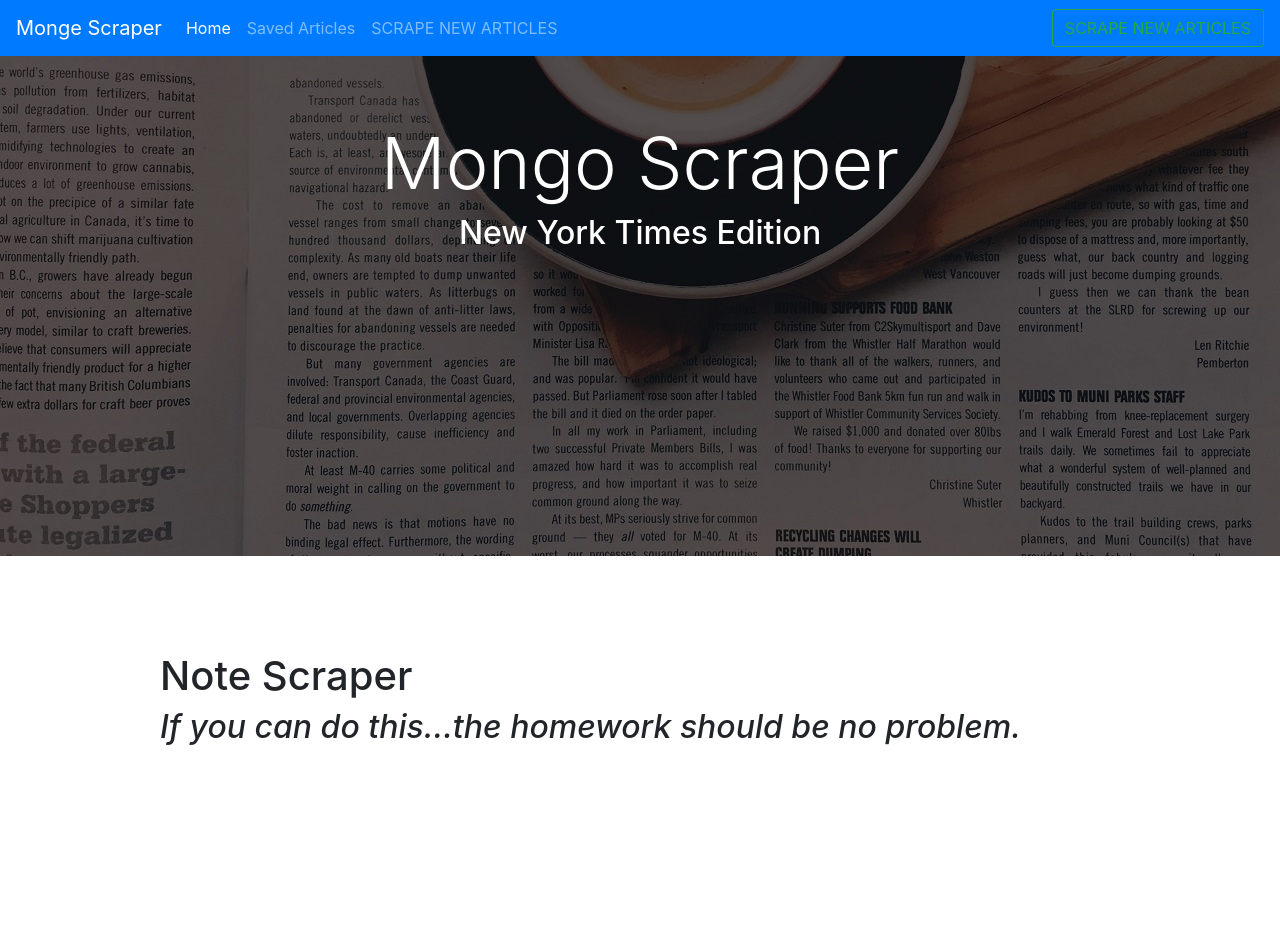
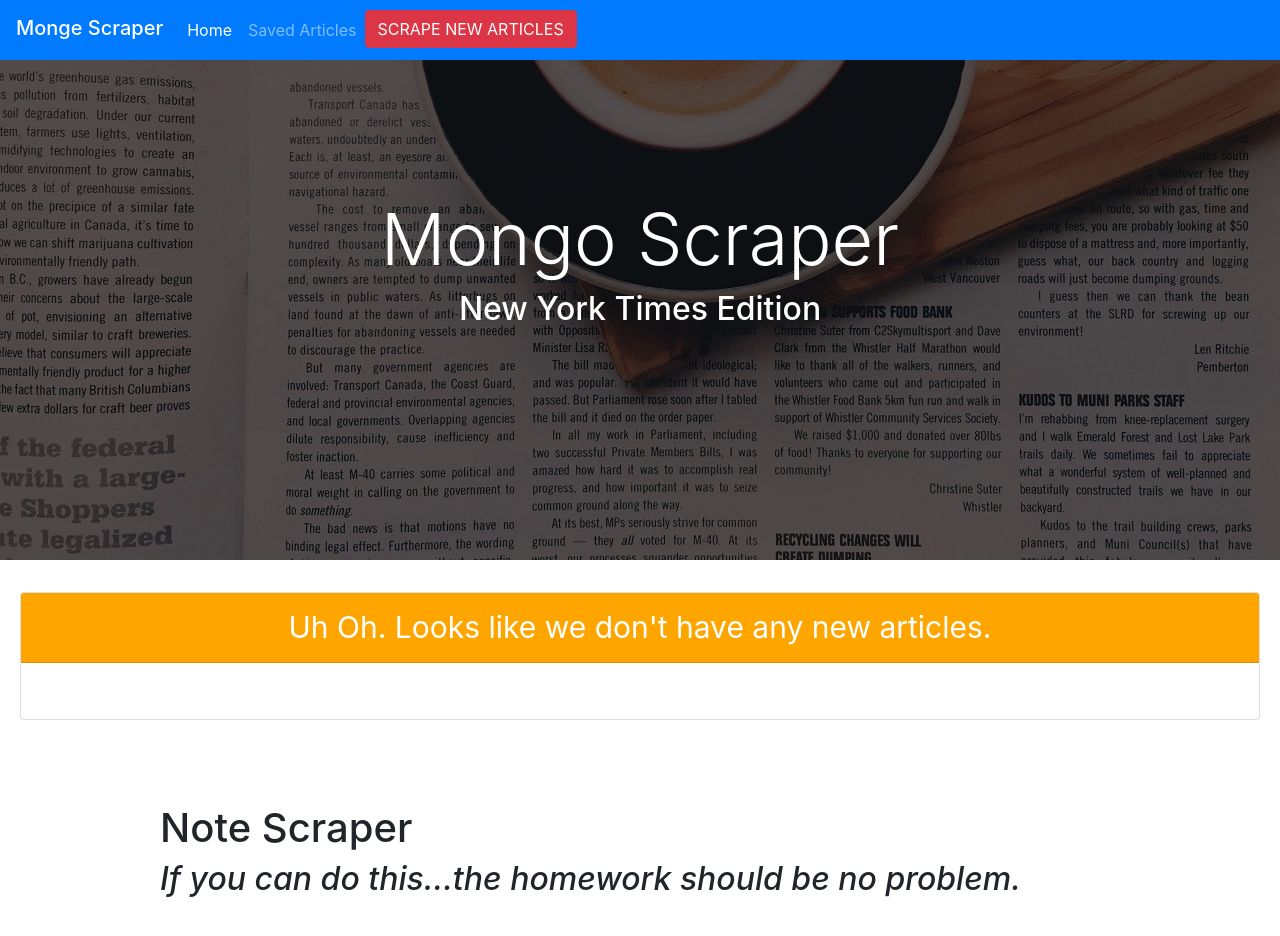
Before and after one commit to EdMacall/nyt-scraper, a website: page public/index.html in a window 1280 px wide. Shown: the top 936 px of the page. Drawn offline with nearby package versions, Linux system fonts and the light colour scheme; no server answers.

Commit message:
fixed navbar and card container

```diff
--- a/public/assets/css/style.css
+++ b/public/assets/css/style.css
@@ -29,6 +29,23 @@
         height: 500px;
 }
 
+.card {
+        margin:  20px;
+}
+
+.card-container {
+        margin: 0px;
+        padding: 0px;
+        width: 100%;
+}
+
+.card-header {
+        background-color: lightblue;
+        color: #FFFFFF;
+        text-align: center;
+        font-size: 30px;
+}
+
 textarea, input {
         display: block;
         width: 100%;
--- a/public/index.html
+++ b/public/index.html
@@ -12,7 +12,7 @@
   </head>
   <body>
     <nav class="navbar navbar-expand-lg navbar-dark bg-primary">
-      <a class="navbar-brand" href="#">Monge Scraper</a>
+      <a class="navbar-brand  mb-1 h1" href="#">Monge Scraper</a>
       <button class="navbar-toggler"
               type="button"
               data-toggle="collapse"
@@ -32,19 +32,32 @@
             <a class="nav-link" href="#">Saved Articles</a>
           </li>
           <li class="nav-item">
-            <a class="nav-link" href="#">SCRAPE NEW ARTICLES</a>
+            <button class="btn btn-danger my-2 my-sm-0" type="button">SCRAPE NEW ARTICLES</button>
           </li>
         </ul>
-        <form class="form-inline my-2 my-lg-0">
-          <button class="btn btn-outline-success my-2 my-sm-0" type="button">SCRAPE NEW ARTICLES</button>
-        </form>
       </div>
     </nav>
 
     <div class="jumbotron jumbotron-fluid">
       <div class="container">
+        <br>
+        <br>
+        <br>
         <h1 class="display-3">Mongo Scraper</h1>
         <h2 >New York Times Edition</h2>
+      </div>
+    </div>
+
+    <div class="card-container">
+      <div class="card">
+        <div class="card-header" style="background-color: orange;">
+          Uh Oh.  Looks like we don't have any new articles.
+        </div>
+        <div class="card-body">
+          <h4 class="card-title"></h4>
+          <p class="card-text"></p>
+          <a ></a>
+        </div>
       </div>
     </div>
 
```
